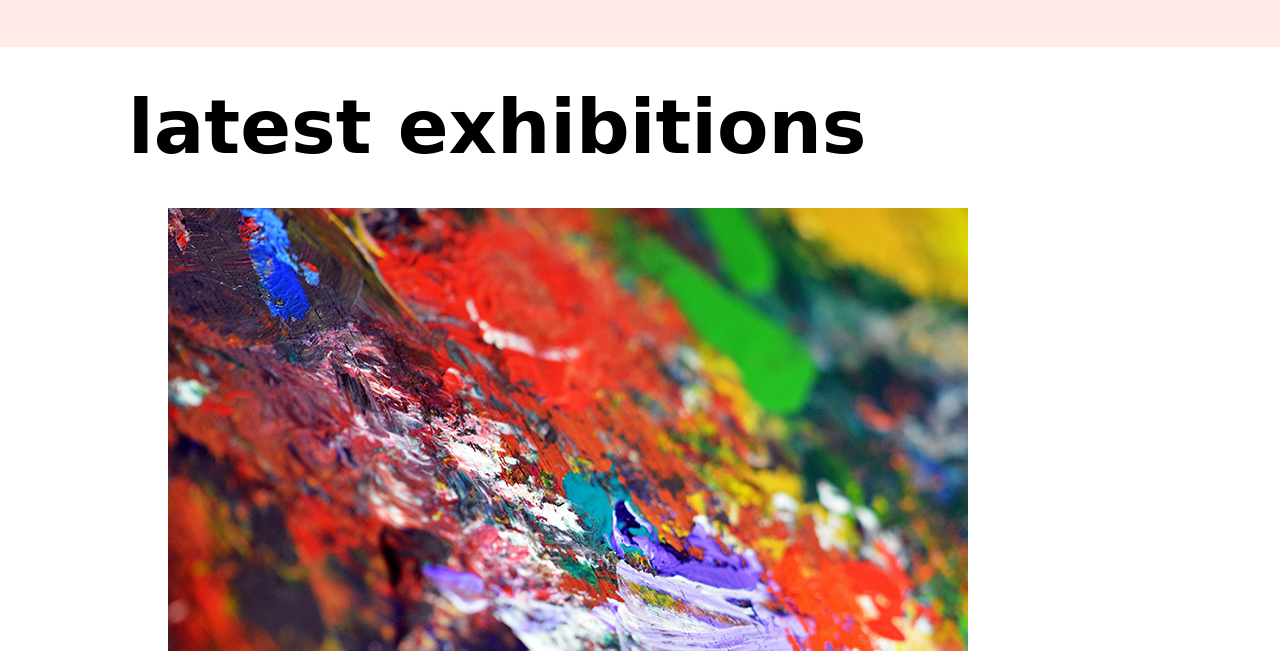
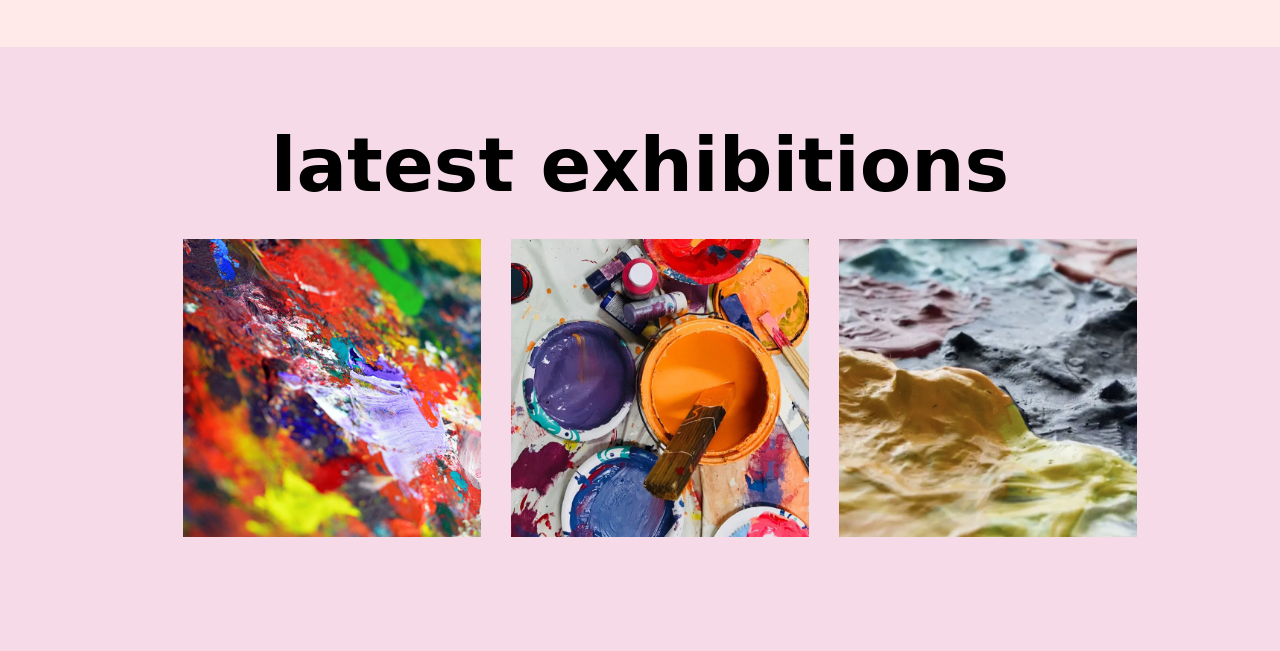
Before and after one commit to juliarwong/project-1-paint-gallery, a plain HTML site: page index.html in a window 1280 px wide. Shown: the part 1237-1888 px from the top of the page. Drawn offline with Linux system fonts and the light colour scheme; a web font is replaced by a local one.

Commit message:
gallery section complete

```diff
--- a/styles.css
+++ b/styles.css
@@ -113,3 +113,22 @@ header {
     border: none;
     color: white;
 }
+
+.latestExhibition {
+    background-color: #f7dae8;
+    padding: 100px 0;
+}
+
+.latestExhibition h2 {
+    margin: 0px;
+    text-align: center;
+    padding-bottom: 40px;
+}
+
+.gallery {
+    display: flex;
+}
+
+.gallery img {
+    padding: 0 15px;
+}
```
